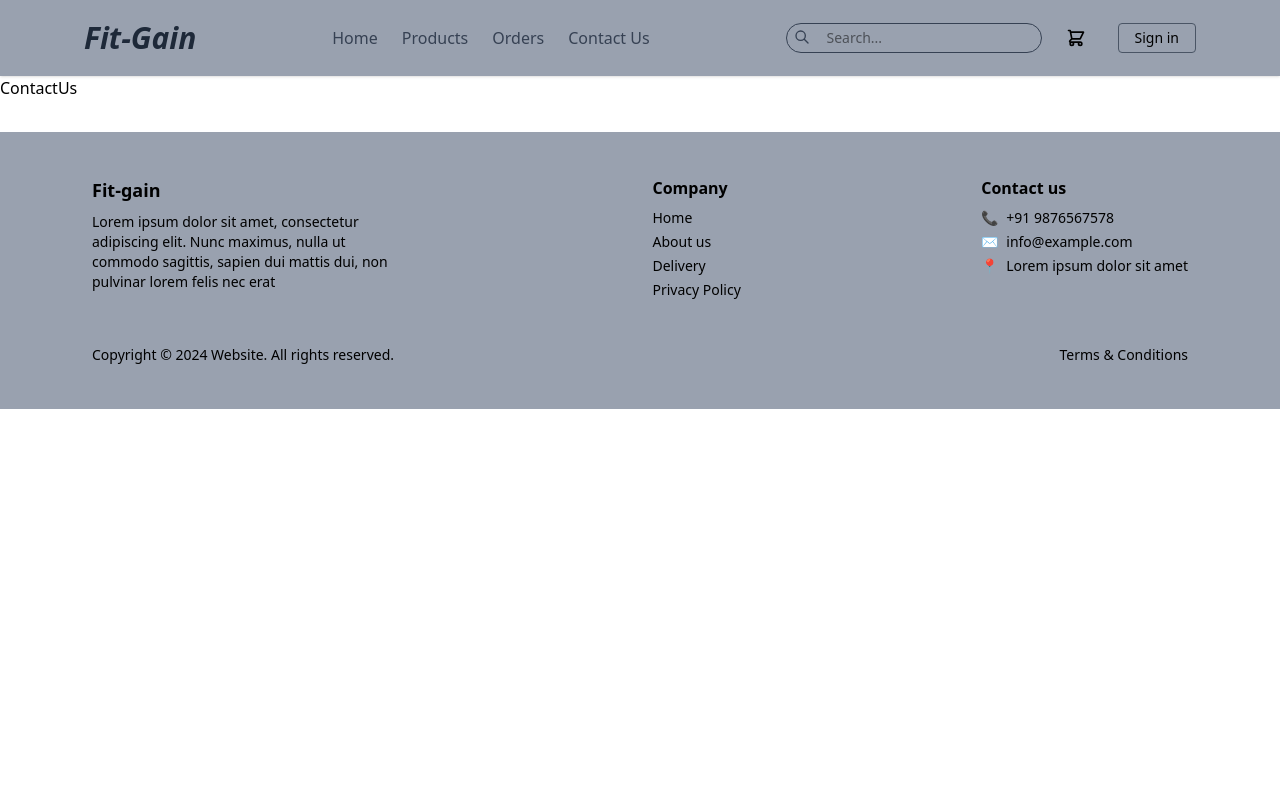
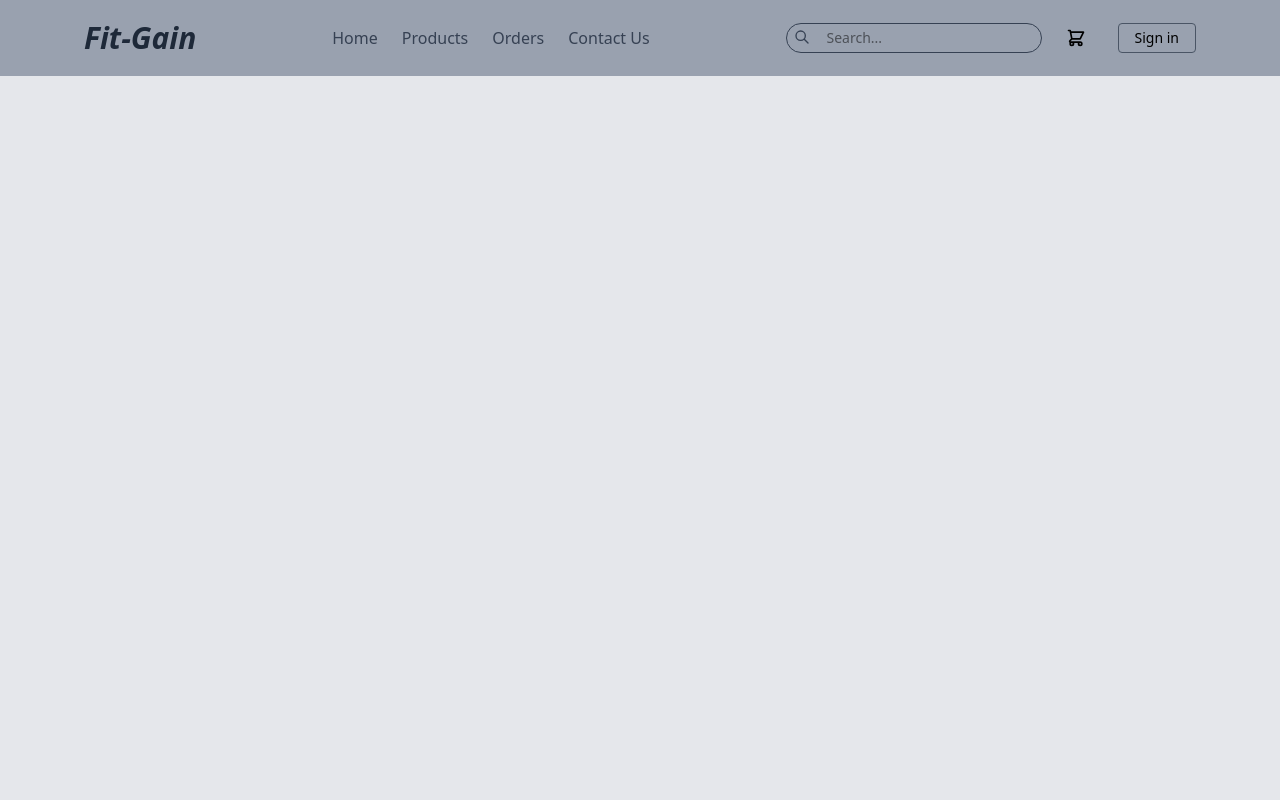
Before and after one commit to manulbp/fitgainTest, a React (Vite) app in the folder frontend/: page /contact in a window 1280 px wide. Shown: the top 800 px of the page. Built offline with nearby package versions, Linux system fonts and the light colour scheme.

Commit message:
Update ContactUs.jsx

```diff
--- a/frontend/pages/ContactUs.jsx
+++ b/frontend/pages/ContactUs.jsx
@@ -2,6 +2,6 @@ import React from 'react'
 
 export default function ContactUs() {
   return (
-    <div>ContactUs</div>
+    <div className="flex flex-col min-h-screen bg-gray-200 px-6 py-8"></div>
   )
 }
```
